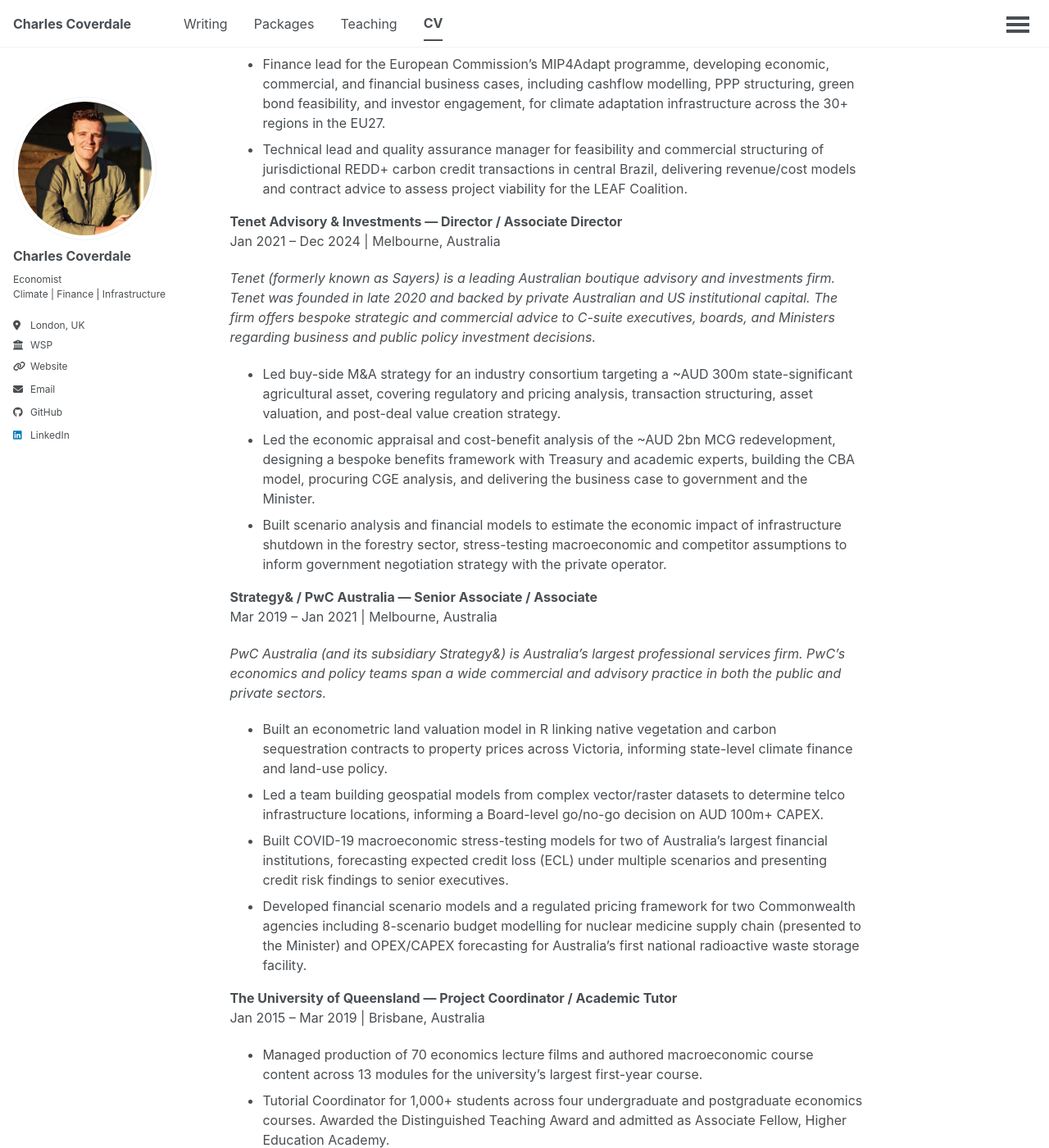
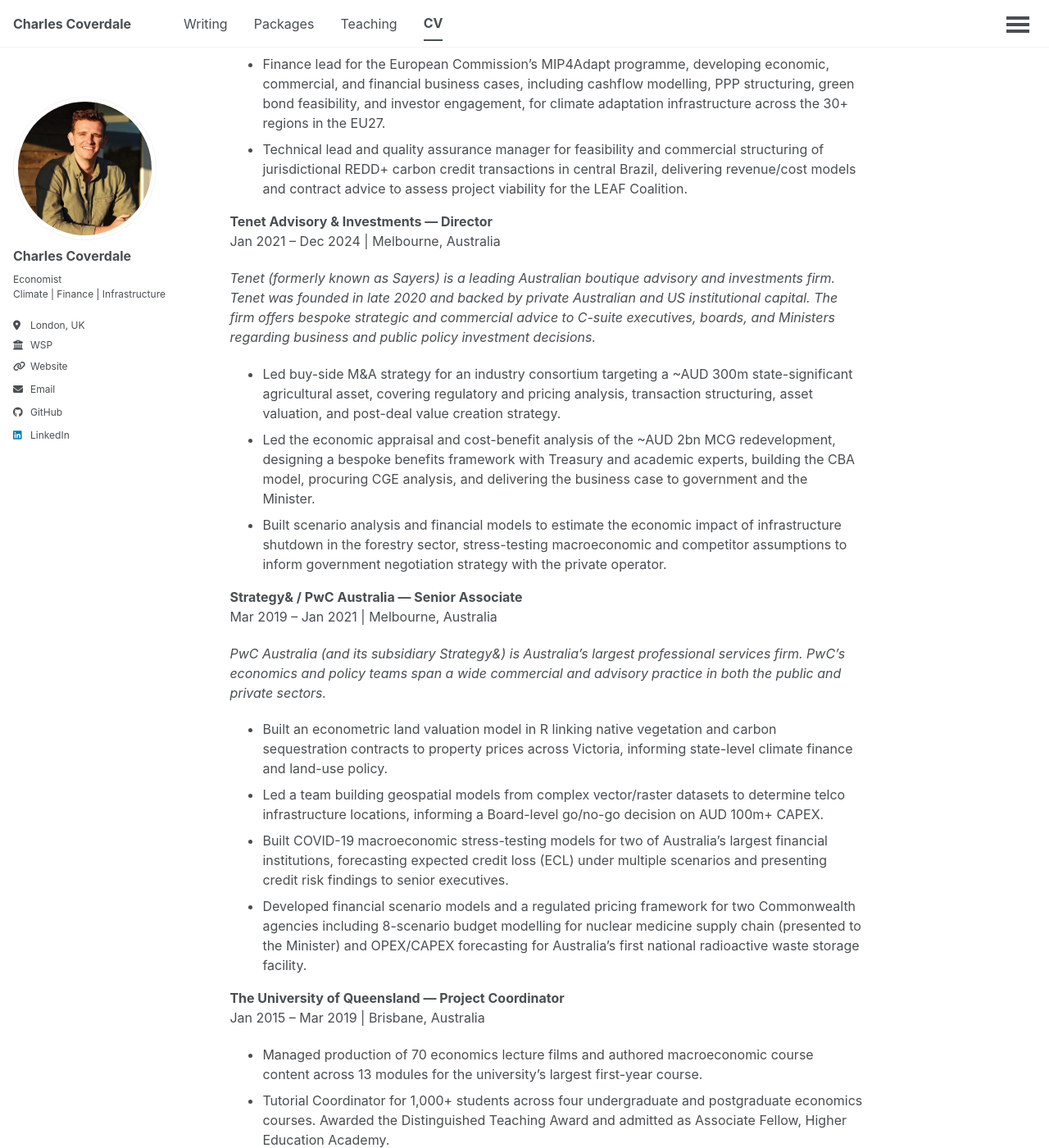
Before and after one commit to charlescoverdale/charlescoverdale.github.io, a Jekyll site: the page built from _pages/cv.md, in a window 1280 px wide and 1400 px high, scrolled down 400 px. Shown: the whole window at 82% size. Built offline with Jekyll 4.4.1, drawn with Linux system fonts in a browser that asks for light colours; a script that is not in the unit is left out.

Commit message:
Use most senior title only for each role

```diff
--- a/_pages/cv.md
+++ b/_pages/cv.md
@@ -20,7 +20,7 @@ redirect_from:
 - Finance lead for the European Commission's MIP4Adapt programme, developing economic, commercial, and financial business cases, including cashflow modelling, PPP structuring, green bond feasibility, and investor engagement, for climate adaptation infrastructure across the 30+ regions in the EU27.
 - Technical lead and quality assurance manager for feasibility and commercial structuring of jurisdictional REDD+ carbon credit transactions in central Brazil, delivering revenue/cost models and contract advice to assess project viability for the LEAF Coalition.
 
-**Tenet Advisory & Investments — Director / Associate Director**
+**Tenet Advisory & Investments — Director**
 <br>Jan 2021 – Dec 2024 | Melbourne, Australia
 
 *Tenet (formerly known as Sayers) is a leading Australian boutique advisory and investments firm. Tenet was founded in late 2020 and backed by private Australian and US institutional capital. The firm offers bespoke strategic and commercial advice to C-suite executives, boards, and Ministers regarding business and public policy investment decisions.*
@@ -29,7 +29,7 @@ redirect_from:
 - Led the economic appraisal and cost-benefit analysis of the ~AUD 2bn MCG redevelopment, designing a bespoke benefits framework with Treasury and academic experts, building the CBA model, procuring CGE analysis, and delivering the business case to government and the Minister.
 - Built scenario analysis and financial models to estimate the economic impact of infrastructure shutdown in the forestry sector, stress-testing macroeconomic and competitor assumptions to inform government negotiation strategy with the private operator.
 
-**Strategy& / PwC Australia — Senior Associate / Associate**
+**Strategy& / PwC Australia — Senior Associate**
 <br>Mar 2019 – Jan 2021 | Melbourne, Australia
 
 *PwC Australia (and its subsidiary Strategy&) is Australia's largest professional services firm. PwC's economics and policy teams span a wide commercial and advisory practice in both the public and private sectors.*
@@ -39,7 +39,7 @@ redirect_from:
 - Built COVID-19 macroeconomic stress-testing models for two of Australia's largest financial institutions, forecasting expected credit loss (ECL) under multiple scenarios and presenting credit risk findings to senior executives.
 - Developed financial scenario models and a regulated pricing framework for two Commonwealth agencies including 8-scenario budget modelling for nuclear medicine supply chain (presented to the Minister) and OPEX/CAPEX forecasting for Australia's first national radioactive waste storage facility.
 
-**The University of Queensland — Project Coordinator / Academic Tutor**
+**The University of Queensland — Project Coordinator**
 <br>Jan 2015 – Mar 2019 | Brisbane, Australia
 
 - Managed production of 70 economics lecture films and authored macroeconomic course content across 13 modules for the university's largest first-year course.
```
